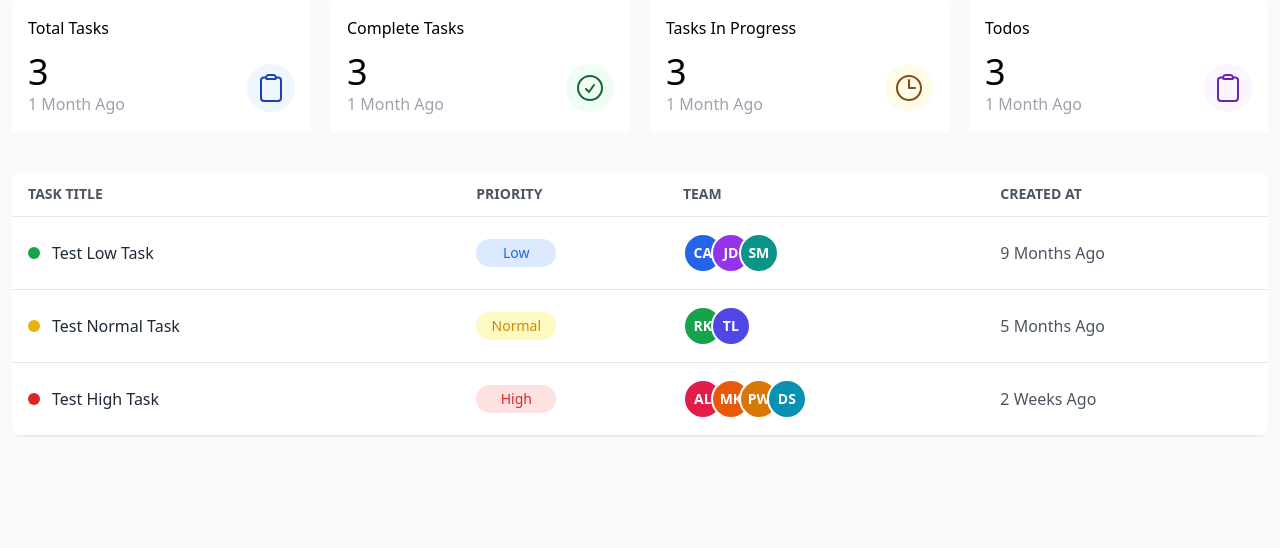
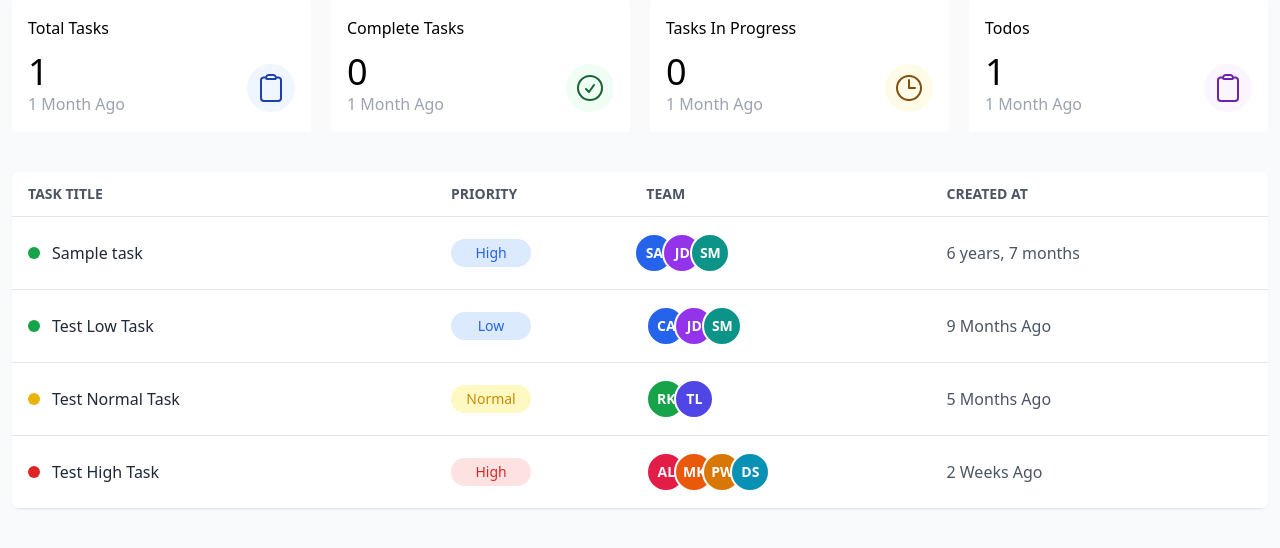
Before and after one commit to AbtahiHasan/task-master, a Django app: page /tasks/manager-dashboard/ in a window 1280 px wide. Shown: the part 72-620 px from the top of the page. Run offline with Django 5.2, Linux system fonts and the light colour scheme; tables that the repository leaves empty hold one stand-in row (values such as "Sample post").

Commit message:
:art: task table imroved

```diff
--- a/tasks/templates/manager-dashboard.html
+++ b/tasks/templates/manager-dashboard.html
@@ -10,7 +10,7 @@
             <h3>Total Tasks</h3>
             <div class="flex justify-between space-y-3">
                 <div>
-                    <p class="text-4xl">3</p>
+                    <p class="text-4xl">{{count.total}}</p>
                     <span class="text-gray-400 mt-2">1 Month Ago</span>
                 </div>
                 <div
@@ -38,7 +38,7 @@
             <h3>Complete Tasks</h3>
             <div class="flex justify-between space-y-3">
                 <div>
-                    <p class="text-4xl">3</p>
+                    <p class="text-4xl">{{count.completed}}</p>
                     <span class="text-gray-400 mt-2">1 Month Ago</span>
                 </div>
                 <div
@@ -66,7 +66,7 @@
             <h3>Tasks In Progress</h3>
             <div class="flex justify-between space-y-3">
                 <div>
-                    <p class="text-4xl">3</p>
+                    <p class="text-4xl">{{count.in_progress}}</p>
                     <span class="text-gray-400 mt-2">1 Month Ago</span>
                 </div>
                 <div
@@ -94,7 +94,7 @@
             <h3>Todos</h3>
             <div class="flex justify-between space-y-3">
                 <div>
-                    <p class="text-4xl">3</p>
+                    <p class="text-4xl">{{count.pending}}</p>
                     <span class="text-gray-400 mt-2">1 Month Ago</span>
                 </div>
                 <div
@@ -146,6 +146,47 @@
             </tr>
         </thead>
         <tbody>
+
+            {% for task in tasks %}
+                <tr class="border-b border-gray-200 hover:bg-gray-50">
+                    <td class="px-4 py-4">
+                        <div class="flex items-center gap-3">
+                            <div class="w-3 h-3 rounded-full bg-green-600"></div>
+                            <p class="font-medium text-gray-800">{{task.title}}</p>
+                        </div>
+                    </td>
+                    <td class="py-4">
+                        <div
+                            class="text-blue-600 bg-blue-100 w-20 flex justify-center px-2 py-1 rounded-full text-sm font-medium"
+                        >
+                            {{task.details.get_priority_display}}
+                        </div>
+                    </td>
+                    <td class="py-4">
+                        <div class="flex">
+
+                            {% for emp in task.assigned_to.all %}
+                                <div
+                                    class="border-white border-2 bg-blue-600 -ml-3 h-10 w-10 rounded-full text-white flex justify-center items-center font-semibold text-sm"
+                                >
+                                    {{emp.name|slice:":2"|upper}}
+                                </div>
+                            {% endfor %}
+                            <div
+                                class="border-white border-2 bg-purple-600 h-10 w-10 rounded-full text-white -ml-3 flex items-center justify-center font-semibold text-sm"
+                            >
+                                JD
+                            </div>
+                            <div
+                                class="border-white border-2 bg-teal-600 h-10 w-10 rounded-full text-white -ml-3 flex items-center justify-center font-semibold text-sm"
+                            >
+                                SM
+                            </div>
+                        </div>
+                    </td>
+                    <td class="py-4 text-gray-600">{{task.created_at|timesince}}</td>
+                </tr>
+            {% endfor %}
             <!-- Low Priority Task -->
             <tr class="border-b border-gray-200 hover:bg-gray-50">
                 <td class="px-4 py-4">
--- a/tasks/views.py
+++ b/tasks/views.py
@@ -1,12 +1,27 @@
+from django.db.models import Q
+from django.db.models.aggregates import Count
 from django.http import HttpResponse
 from django.shortcuts import render
 
 from tasks.forms import TaskModelForm
+from tasks.models import Task
 
 
 # Create your views here.
 def manager_dashboard(request):
-    return render(request, "manager-dashboard.html")
+    tasks = Task.objects.prefetch_related("assigned_to").select_related("details").all()
+
+    count = Task.objects.aggregate(
+        total=Count("id"),
+        pending=Count("id", filter=Q(status="PENDING")),
+        in_progress=Count("id", filter=Q(status="IN_PROGRESS")),
+        completed=Count("id", filter=Q(status="COMPLETED")),
+    )
+    return render(
+        request,
+        "manager-dashboard.html",
+        {"tasks": tasks, "count": count},
+    )
 
 
 def user_dashboard(request):
```
Also changed, not shown: tasks/migrations/0003_task_status.py (added).
